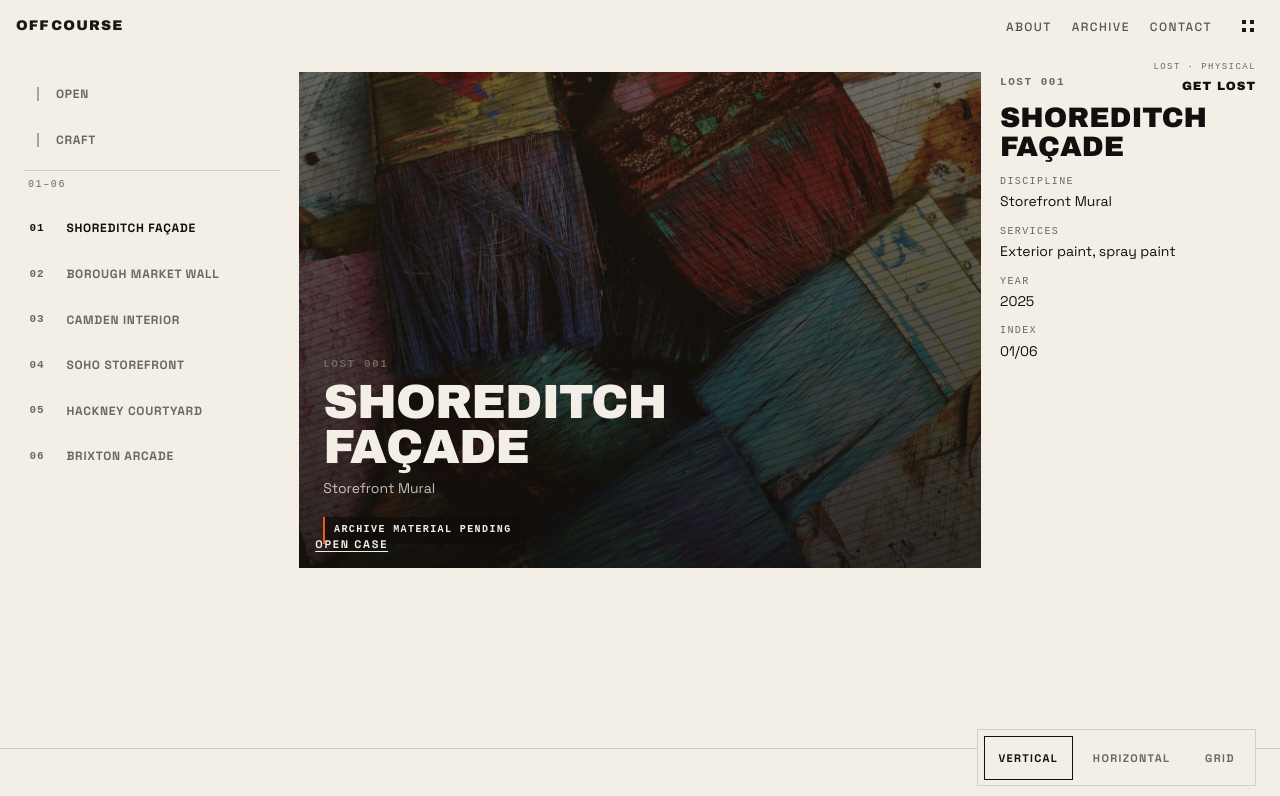
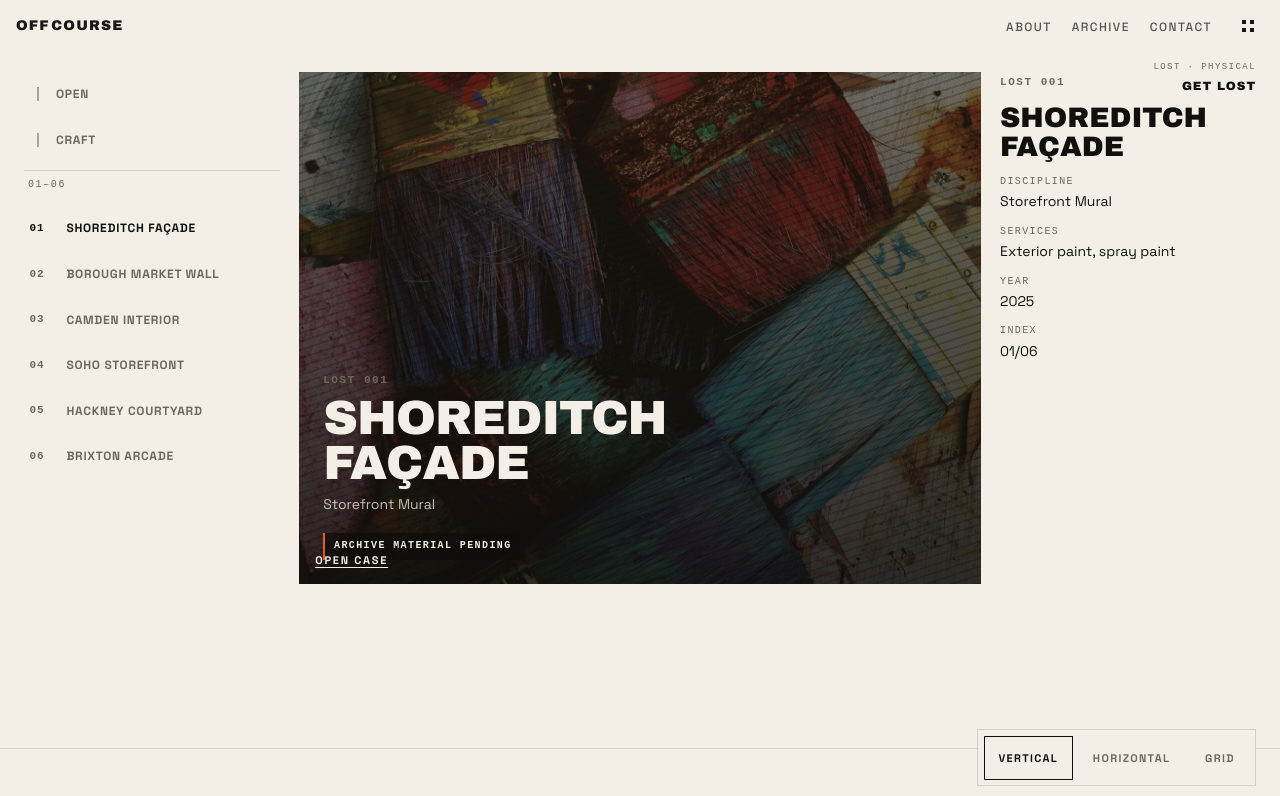
Before and after one commit to aa89976566/off-course, a Next.js app: page /get-lost in a window 1280 px wide. Shown: the top 796 px of the page. Built offline with nearby package versions, Linux system fonts and the light colour scheme.

Commit message:
Raise world browser stage height into mid acceptance band
Co-authored-by: aa89976566 <aa89976566@users.noreply.github.com>

```diff
--- a/src/app/globals.css
+++ b/src/app/globals.css
@@ -2314,7 +2314,7 @@ body:has(.case-study--found) .site-footer__link {
   --wb-line: rgba(18, 16, 14, 0.14);
   --wb-deep: #141210;
   --wb-accent: #e85a24;
-  --wb-stage-h: clamp(55vh, 62vh, 72vh);
+  --wb-stage-h: clamp(58vh, 64vh, 72vh);
   background: var(--wb-paper);
   color: var(--wb-ink);
   min-height: 100svh;
```
